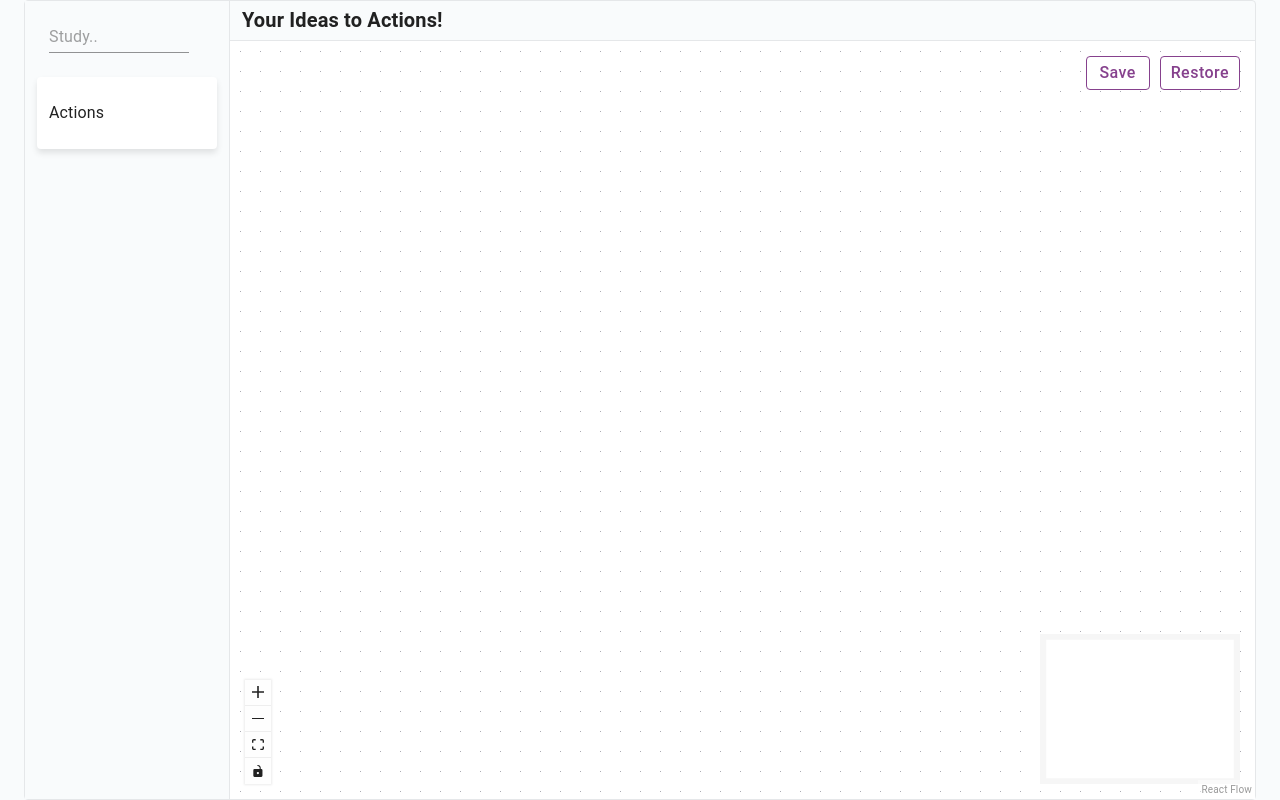
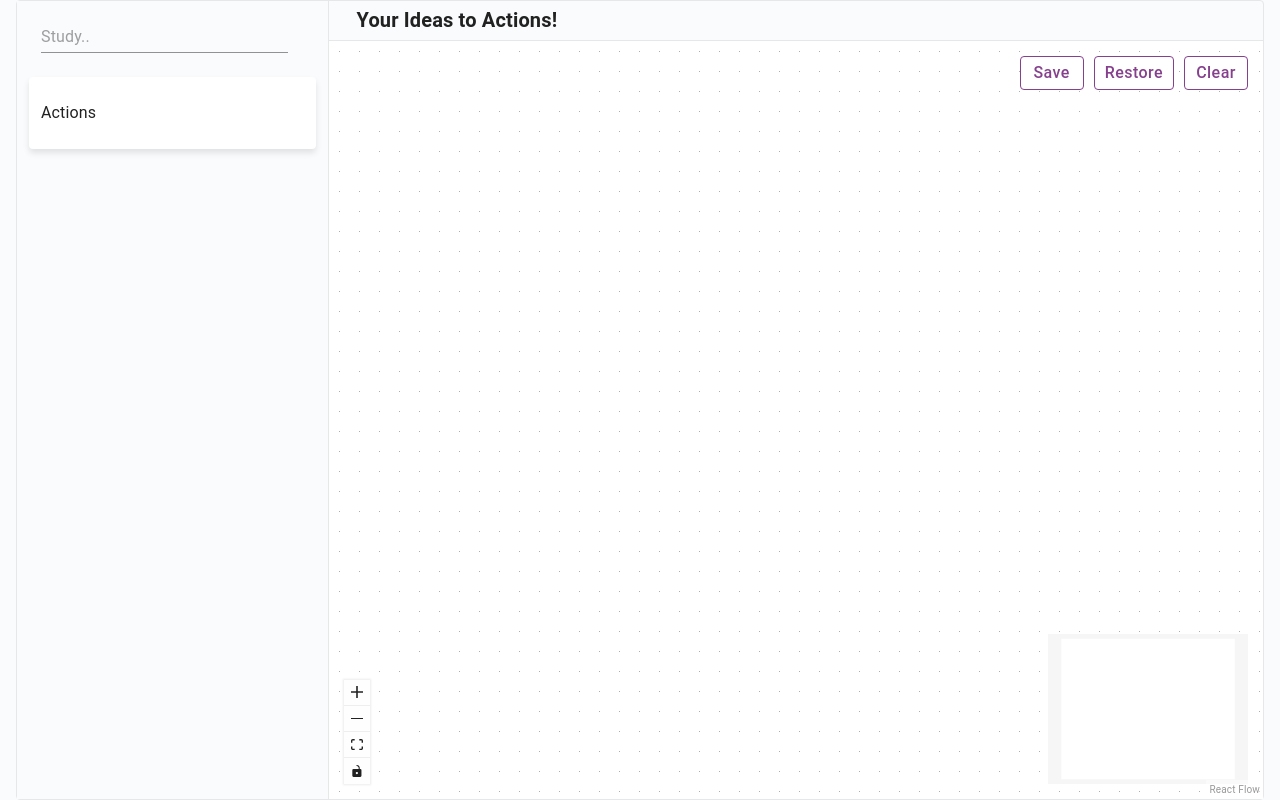
Before and after one commit to gazzaar/FlowForge, a React (Vite) app: page / in a window 1280 px wide. Built offline with nearby package versions, Linux system fonts and the light colour scheme; some icons are missing; the HTML template or start-up script is replaced by a standard one.

Commit message:
add types

```diff
--- a/src/App.tsx
+++ b/src/App.tsx
@@ -1,26 +1,28 @@
+import { DnDProvider, useDnD } from "@/DnDContext";
+import Sidebar from "@/SideBar.tsx";
+import StoreButton from "@/components/StoreButton";
+import { Box, Container, CssBaseline, Grid, Typography } from "@mui/material";
+import { ThemeProvider, createTheme } from "@mui/material/styles";
 import {
   Background,
   Controls,
+  MiniMap,
+  Panel,
   ReactFlow,
   ReactFlowProvider,
-  MiniMap,
-  Panel,
   addEdge,
+  getOutgoers,
   useEdgesState,
-  getOutgoers,
   useNodesState,
   useReactFlow,
+  type Connection,
+  type Edge,
   type Node,
-  type Edge,
   type OnConnect,
+  type ReactFlowInstance,
 } from "@xyflow/react";
-import { useEffect, useState, useCallback, useRef } from "react";
 import "@xyflow/react/dist/style.css";
-import { Box, Container, CssBaseline, Grid, Typography } from "@mui/material";
-import { ThemeProvider, createTheme } from "@mui/material/styles";
-import { DnDProvider, useDnD } from "@/DnDContext";
-import Sidebar from "@/SideBar.tsx";
-import StoreButton from "@/components/StoreButton";
+import { useCallback, useEffect, useRef, useState } from "react";
 
 const theme = createTheme({
   palette: {
@@ -36,10 +38,13 @@ const flowKey = "react-flow";
 
 const DnDFlow = () => {
   const reactFlowWrapper = useRef(null);
-  const [nodes, setNodes, onNodesChange] = useNodesState([]);
+  const [nodes, setNodes, onNodesChange] = useNodesState<Node>([]);
   const [edges, setEdges, onEdgesChange] = useEdgesState<Edge>([]);
 
-  const [rfInstance, setRfInstance] = useState(null);
+  const [rfInstance, setRfInstance] = useState<ReactFlowInstance<
+    Node,
+    Edge
+  > | null>(null);
   const { screenToFlowPosition, setViewport, getEdges, getNodes } =
     useReactFlow();
   const [name] = useDnD();
@@ -54,12 +59,13 @@ const DnDFlow = () => {
       const flow = rfInstance.toObject();
       localStorage.setItem(flowKey, JSON.stringify(flow));
     }
-  });
+  }, [rfInstance]);
 
   const onRestore = useCallback(() => {
     const restoreFlow = async () => {
-      const flow = JSON.parse(localStorage.getItem(flowKey));
-
+      const raw = localStorage.getItem(flowKey);
+      if (!raw) return;
+      const flow = JSON.parse(raw);
       if (flow) {
         const { x = 0, y = 0, zoom = 1 } = flow.viewport;
         setNodes(flow.nodes || []);
@@ -69,15 +75,15 @@ const DnDFlow = () => {
     };
 
     restoreFlow();
-  }, [setNodes, setViewport]);
+  }, [setNodes, setEdges, setViewport]);
 
-  const onDragOver = useCallback((event) => {
+  const onDragOver = useCallback((event: React.DragEvent) => {
     event.preventDefault();
     event.dataTransfer.dropEffect = "move";
   }, []);
 
   const onDrop = useCallback(
-    (event) => {
+    (event: React.DragEvent) => {
       event.preventDefault();
 
       if (!name) {
@@ -102,7 +108,7 @@ const DnDFlow = () => {
   );
 
   const isValidConnection = useCallback(
-    (connection) => {
+    (connection: Connection) => {
       const nodes = getNodes();
       const edges = getEdges();
       const target = nodes.find((node) => node.id === connection.target);
@@ -116,7 +122,7 @@ const DnDFlow = () => {
           if (hasCycle(outgoer, visited)) return true;
         }
       };
-
+      if (!target) return false;
       if (target.id === connection.source) return false;
       return !hasCycle(target);
     },
@@ -127,10 +133,19 @@ const DnDFlow = () => {
     onRestore();
   }, []);
 
+  // WARN: to many effetcs
+  // useEffect(() => {
+  //   try {
+  //     const viewport = rfInstance ? rfInstance.toObject().viewport : undefined;
+  //     const flow = { nodes, edges, viewport };
+  //     localStorage.setItem(flowKey, JSON.stringify(flow));
+  //   } catch (_) {}
+  // }, [nodes, edges, rfInstance]);
+
   return (
     <ThemeProvider theme={theme}>
       <CssBaseline />
-      <Container maxWidth="1242px" sx={{ height: "100vh" }}>
+      <Container maxWidth="xl" sx={{ height: "100vh", px: { xs: 1, sm: 2 } }}>
         <Grid
           container
           sx={{
@@ -140,21 +155,24 @@ const DnDFlow = () => {
           }}
         >
           <Grid
-            size={2}
+            size={{ xs: 12, sm: 4, md: 3 }}
             sx={{
               backgroundColor: "#F9FBFC",
               borderRight: "1px solid #E5E7E9",
+              borderRightColor: { xs: "transparent", sm: "#E5E7E9" },
+              borderBottom: { xs: "1px solid #E5E7E9", sm: "none" },
             }}
           >
             <Sidebar />
           </Grid>
-          <Grid size={10} sx={{ height: "100%" }}>
+          <Grid size={{ xs: 12, sm: 8, md: 9 }} sx={{ height: "100%" }}>
             <Box
               sx={{
                 height: "5%",
                 borderBottom: "1px solid #E5E7E9",
                 display: "flex",
                 alignItems: "center",
+                px: { xs: 1, sm: 2 },
               }}
             >
               <Typography variant="h6" sx={{ pl: "12px", fontWeight: "bold" }}>
@@ -163,7 +181,10 @@ const DnDFlow = () => {
             </Box>
             <Box
               ref={reactFlowWrapper}
-              sx={{ height: "95%", bgcolor: "white" }}
+              sx={{
+                height: { xs: "calc(100% - 48px)", sm: "95%" },
+                bgcolor: "white",
+              }}
             >
               <ReactFlow
                 nodes={nodes}
@@ -172,8 +193,10 @@ const DnDFlow = () => {
                 onEdgesChange={onEdgesChange}
                 onConnect={onConnect}
                 onDrop={onDrop}
-                onInit={setRfInstance}
-                isValidConnection={isValidConnection}
+                onInit={(instance) => setRfInstance(instance)}
+                isValidConnection={(conn) =>
+                  isValidConnection(conn as Connection)
+                }
                 onDragOver={onDragOver}
                 fitView
               >
@@ -188,6 +211,16 @@ const DnDFlow = () => {
                 >
                   <StoreButton onAction={onSave} actionName="Save" />
                   <StoreButton onAction={onRestore} actionName="Restore" />
+                  <StoreButton
+                    onAction={() => {
+                      setNodes([]);
+                      setEdges([]);
+                      try {
+                        localStorage.removeItem(flowKey);
+                      } catch (_) {}
+                    }}
+                    actionName="Clear"
+                  />
                 </Panel>
                 <MiniMap />
               </ReactFlow>
--- a/src/DnDContext.tsx
+++ b/src/DnDContext.tsx
@@ -1,9 +1,18 @@
-import { createContext, useContext, useState } from 'react';
+import {
+  createContext,
+  useContext,
+  useState,
+  type Dispatch,
+  type ReactNode,
+  type SetStateAction,
+} from 'react';
 
-const DnDContext = createContext([null, (_) => {}]);
+type DnDValue = [string | null, Dispatch<SetStateAction<string | null>>];
 
-export const DnDProvider = ({ children }) => {
-  const [name, setName] = useState(null);
+const DnDContext = createContext<DnDValue>([null, () => {}]);
+
+export const DnDProvider = ({ children }: { children: ReactNode }) => {
+  const [name, setName] = useState<string | null>(null);
 
   return <DnDContext value={[name, setName]}>{children}</DnDContext>;
 };
--- a/src/SideBar.tsx
+++ b/src/SideBar.tsx
@@ -1,11 +1,11 @@
-import { Stack } from '@mui/material';
-import { useState } from 'react';
 import { useDnD } from '@/DnDContext';
 import ActionsList from '@/components/ActionList';
 import NewAction from '@/components/NewAction';
+import { type Node as NodeInput } from '@/types';
+import { Stack } from '@mui/material';
+import type React from 'react';
+import { useEffect, useState } from 'react';
 import { v4 as uuidv4 } from 'uuid';
-import{type Node}from '@xyflow/react'
-import { type Node as NodeInput } from '@/types';
 
 export default function SideBar() {
   const [_, setName] = useDnD();
@@ -13,7 +13,21 @@ export default function SideBar() {
   const [nodes, setNodes] = useState<NodeInput[]>([]);
   const [error, setError] = useState('');
 
-  const onDragStart = (event, nodeType: Node) => {
+  // localStorage key for sidebar action templates
+  const sidebarKey = 'ff-sidebar-actions';
+
+  // load actions from localStorage
+  useEffect(() => {
+    try {
+      const saved = localStorage.getItem(sidebarKey);
+      if (saved) {
+        const parsed = JSON.parse(saved) as NodeInput[];
+        setNodes(parsed);
+      }
+    } catch (_) {}
+  }, []);
+
+  const onDragStart = (event: React.DragEvent, nodeType: string) => {
     setName(nodeType);
     event.dataTransfer.effectAllowed = 'move';
   };
@@ -31,16 +45,23 @@ export default function SideBar() {
       name: inputValue,
     };
     setNodes((prevNodes) => {
-      return [...prevNodes, newNode];
+      const next = [...prevNodes, newNode];
+      try {
+        localStorage.setItem(sidebarKey, JSON.stringify(next));
+      } catch (_) {}
+      return next;
     });
     setInputValue('');
   };
 
   const handleDeleteNode = (id: string) => {
     setNodes((prevNodes) => {
-      return prevNodes.filter((node) => node.id !== id);
+      const next = prevNodes.filter((node) => node.id !== id);
+      try {
+        localStorage.setItem(sidebarKey, JSON.stringify(next));
+      } catch (_) {}
+      return next;
     });
-    nodes.filter((node) => node.id !== id);
   };
 
   const handleEnterPress = (e: React.KeyboardEvent<HTMLDivElement>) => {
--- a/src/components/ActionList.tsx
+++ b/src/components/ActionList.tsx
@@ -1,17 +1,21 @@
+import { type Node } from '@/types';
+import DeleteIcon from '@mui/icons-material/Delete';
 import ExpandMoreIcon from '@mui/icons-material/ExpandMore';
 import { Box, Typography } from '@mui/material';
-import DeleteIcon from '@mui/icons-material/Delete';
 import Accordion from '@mui/material/Accordion';
 import AccordionDetails from '@mui/material/AccordionDetails';
 import AccordionSummary from '@mui/material/AccordionSummary';
-import { type Node } from '@/types';
+type ActionsListProps = {
+  nodes: Node[];
+  onDragHandle: (event: React.DragEvent, nodeType: string) => void;
+  handleDeleteNode: (id: string) => void;
+};
+
 const ActionsList = ({
   nodes,
   onDragHandle,
   handleDeleteNode,
-}: {
-  nodes: Node[];
-}) => {
+}: ActionsListProps) => {
   return (
     <Box sx={{ mt: '12px' }}>
       <Accordion
@@ -44,7 +48,7 @@ const ActionsList = ({
               justifyContent: 'space-between',
             }}
           >
-            <Typography variant='subtitle1'> {node.name}</Typography>
+            <Typography variant="subtitle1"> {node.name}</Typography>
             <DeleteIcon
               onClick={() => handleDeleteNode(node.id)}
               sx={{ color: '#AF2426' }}
```
Also changed, not shown: src/components/StoreButton.tsx (+14 -8 lines).
